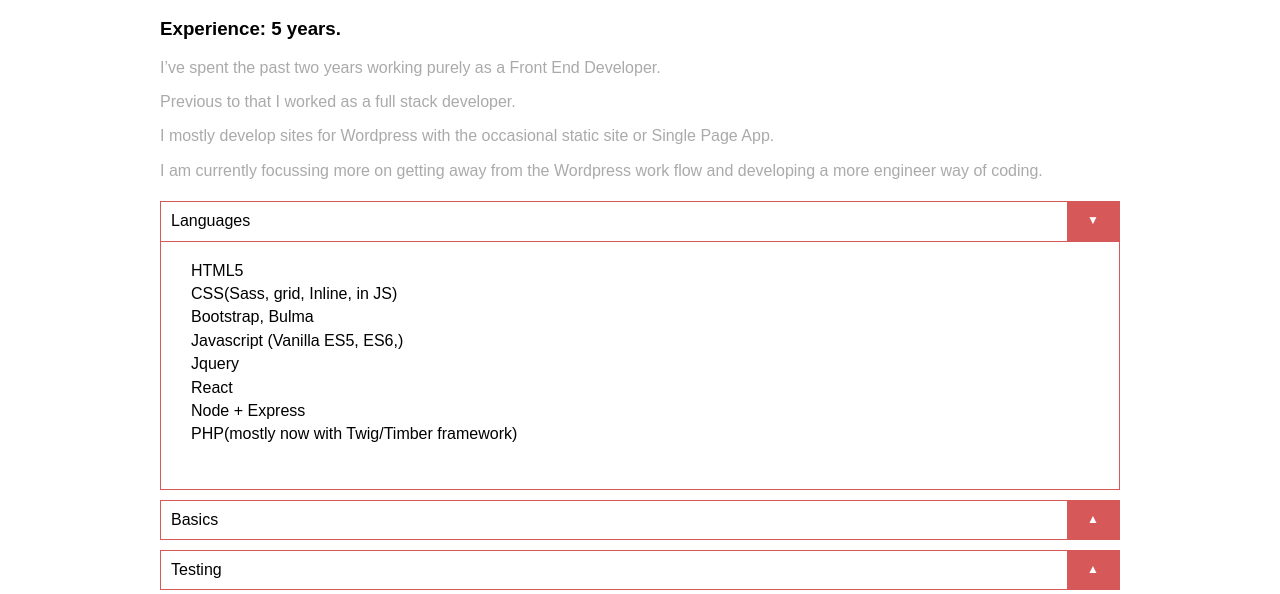
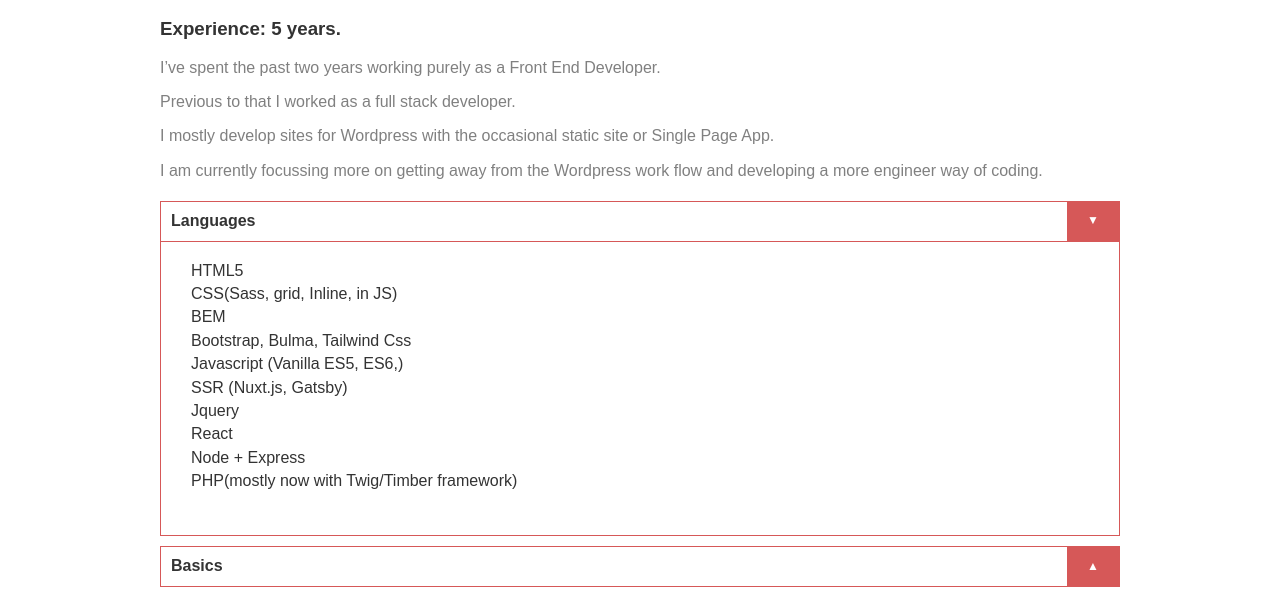
Before and after one commit to andrew-os/andrewbe-me, a Gatsby site: page /work in a window 1280 px wide. Shown: the part 162-756 px from the top of the page. Built offline with nearby package versions, Linux system fonts and the light colour scheme; Gatsby itself is replaced by a stand-in of ours.

Commit message:
node sass update, update work and portfolio text

```diff
--- a/package.json
+++ b/package.json
@@ -15,7 +15,7 @@
     "gatsby": "^2.0.76",
     "gatsby-plugin-sass": "^2.0.7",
     "gatsby-plugin-typescript": "^2.0.3",
-    "node-sass": "^4.11.0",
+    "node-sass": "^4.13.0",
     "react": "^16.5.1",
     "react-dom": "^16.5.1",
     "typescript": "^3.2.2"
--- a/src/Components/Accordion.scss
+++ b/src/Components/Accordion.scss
@@ -3,6 +3,8 @@
     display: block;
     padding: 10px 0 10px 10px;
     border: 1px solid #D65858;
+    color: #333;
+    font-weight: 600;
 }
 .chevron{
     position: absolute;
@@ -31,6 +33,7 @@
 
     > li {
         padding: 0 0 5px;
+        color:#333;
     }
 }
 
@@ -38,3 +41,11 @@
     border: 1px solid #D65858;
     border-top: 0;
 }
+
+.accordion{
+    &--is-open{
+        transition-property: all;
+        transition-timing-function: cubic-bezier(0.895, 0.03, 0.685, 0.22);
+        transition-duration: 0.5s;
+    }
+}
--- a/src/Components/AccordionSection.tsx
+++ b/src/Components/AccordionSection.tsx
@@ -33,7 +33,7 @@ export default class AccordionSection extends React.Component<Props, State> {
                 </div>
                 {isOpen && (
                     <div
-                      className="accordion__body"
+                      className="accordion__body accordion--is-open"
                       style={{background: isOpen ? '#FFFFFF' : '#D65858',
                     }}>
                         {this.props.children}
--- a/src/pages/Index.module.scss
+++ b/src/pages/Index.module.scss
@@ -13,12 +13,12 @@ $secondary: #58D6D6;
     margin: 3rem auto 0;
     font-family: sans-serif;
 
-    h1{
+    h1, h2, h3, h4, h5, h6{
         color: #333;
     }
 
     p{
-        color: #aaa;
+        color: #808080;
     }
     .underline{
         border-bottom: 3px solid #D65858;
--- a/src/pages/work.tsx
+++ b/src/pages/work.tsx
@@ -30,8 +30,10 @@ React.Component{
                         <ul className="accordion__list">
                             <li>HTML5</li>
                             <li>CSS(Sass, grid, Inline, in JS)</li>
-                            <li>Bootstrap, Bulma</li>
+                            <li>BEM</li>
+                            <li>Bootstrap, Bulma, Tailwind Css</li>
                             <li>Javascript (Vanilla ES5, ES6,)</li>
+                            <li>SSR (Nuxt.js, Gatsby)</li>
                             <li>Jquery</li>
                             <li>React</li>
                             <li>Node + Express</li>
@@ -63,7 +65,7 @@ React.Component{
                             <li>Visual Studio Code</li>
                             <li>Photoshop</li>
                             <li>Zeplin</li>
-                            <li>Sketch</li>
+                            <li>Figma</li>
                         </ul>
                     </div>
                 </Accordion>
```
Also changed, not shown: src/pages/projects.tsx (+9 -5 lines), 1 other file.
